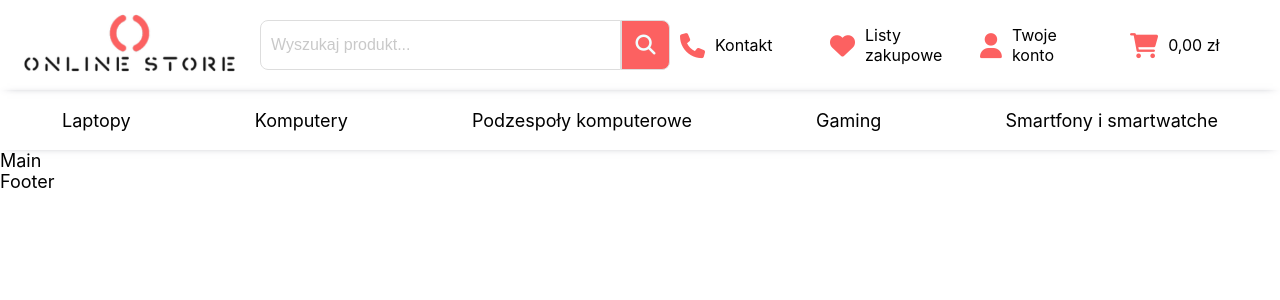
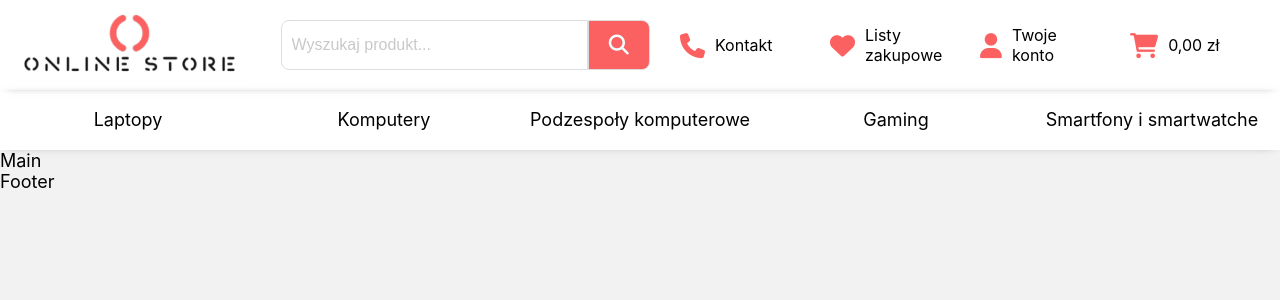
Before and after one commit to marcelberner/online-store, a React (Create React App) app: page / in a window 1280 px wide. Shown: the top 300 px of the page. Built offline with nearby package versions, Linux system fonts and the light colour scheme.

Commit message:
add dropdown menu

```diff
--- a/src/components/header/ControlButton.scss
+++ b/src/components/header/ControlButton.scss
@@ -1,3 +1,5 @@
+@import "../../styles/variables.scss";
+
 .control{
     &__button{
         display: flex;
@@ -8,9 +10,13 @@
     &__button:hover &__button-text{
         text-decoration: underline;
     }
+    &__button:hover &__button-icon{
+        color: $main-color-hover;
+    }
     &__button-icon{
         font-size: 2.5rem;
-        color: #fc6161;
+        transition: .3s;
+        color: $main-color;
     }
     &__button-text{
         font-size: 1.6rem;
--- a/src/components/header/Header.js
+++ b/src/components/header/Header.js
@@ -6,7 +6,7 @@ import "./Header.scss";
 
 const Header = () => {
   return (
-    <div className="header__container">
+    <header className="header__container">
       <div className="header__main header--fixed">
         <div className="header__content">
           <img src="./images/logo.png" alt="logo" className="logo"></img>
@@ -15,7 +15,7 @@ const Header = () => {
         </div>
       </div>
       <Navigation />
-    </div>
+    </header>
   );
 };
 
--- a/src/components/header/Header.scss
+++ b/src/components/header/Header.scss
@@ -1,17 +1,21 @@
+@import "../../styles/variables.scss";
+@import "./HeaderVariables.scss";
+
 .header {
   &__container {
     display: flex;
     flex-direction: column;
     align-items: center;
     width: 100%;
-    height: 15rem;
+    height: $header-height;
+    background-color: white;
   }
   &__main {
     display: flex;
     justify-content: center;
     width: inherit;
-    height: calc(15rem * 0.6);
-    box-shadow: 0px 1px 10px -7px rgba(66, 68, 90, 1);
+    height: $header-main-height;
+    box-shadow: $basic-box-shadow;
     overflow: hidden;
   }
   &--fixed {
@@ -22,7 +26,7 @@
     flex-direction: row;
     align-items: center;
     width: inherit;
-    max-width: 1800px;
+    max-width: $content-width-limit;
     height: inherit;
   }
 }
--- /dev/null
+++ b/src/components/header/HeaderVariables.scss
@@ -0,0 +1,3 @@
+$header-height: 15rem;
+$header-main-height: calc(15rem * 0.6);
+$header-nav-height: calc(15rem * 0.4);
--- a/src/components/header/Navigation.js
+++ b/src/components/header/Navigation.js
@@ -4,11 +4,49 @@ const Navigation = () => {
   return (
     <nav className="navigation">
       <ul className="navigation__content">
-      <li className="navigation__item">Laptopy</li>
-      <li className="navigation__item">Komputery</li>
-      <li className="navigation__item">Podzespoły komputerowe</li>
-      <li className="navigation__item">Gaming</li>
-      <li className="navigation__item">Smartfony i smartwatche</li>
+        <ul className="navigation__item">
+          <li className="list__item list__item--show">Laptopy</li>
+          <li className="list__item list__item--hide">Laptopy 2w1</li>
+          <li className="list__item list__item--hide">Tablety</li>
+          <li className="list__item list__item--hide">czytniki e-book</li>
+          <li className="list__item list__item--hide">Podstawki chłodzące</li>
+          <li className="list__item list__item--hide">Baterie do laptopów</li>
+          <li className="list__item list__item--hide">Etui do laptopów</li>
+        </ul>
+        <ul className="navigation__item">
+          <li className="list__item list__item--show">Komputery</li>
+          <li className="list__item list__item--hide">Komputery stacionarne</li>
+          <li className="list__item list__item--hide">Komputery All-In-One</li>
+          <li className="list__item list__item--hide">Komputery Mini PC</li>
+          <li className="list__item list__item--hide">Monitory</li>
+        </ul>
+        <ul className="navigation__item">
+          <li className="list__item list__item--show">Podzespoły komputerowe</li>
+          <li className="list__item list__item--hide">Dyski SSD</li>
+          <li className="list__item list__item--hide">Dyski Twarde</li>
+          <li className="list__item list__item--hide">Karty graficzne</li>
+          <li className="list__item list__item--hide">Procesory</li>
+          <li className="list__item list__item--hide">Pamięć RAM</li>
+          <li className="list__item list__item--hide">Obudowy</li>
+          <li className="list__item list__item--hide">Płyty główne</li>
+          <li className="list__item list__item--hide">Zasilacze</li>
+        </ul>
+        <ul className="navigation__item">
+          <li className="list__item list__item--show">Gaming</li>
+          <li className="list__item list__item--hide">Playstation</li>
+          <li className="list__item list__item--hide">Xbox</li>
+          <li className="list__item list__item--hide">Gry komputerowe</li>
+          <li className="list__item list__item--hide">Gamepady</li>
+          <li className="list__item list__item--hide">Gogle VR</li>
+        </ul>
+        <ul className="navigation__item">
+          <li className="list__item list__item--show">Smartfony i smartwatche</li>
+          <li className="list__item list__item--hide">IOS</li>
+          <li className="list__item list__item--hide">Android</li>
+          <li className="list__item list__item--hide">Smartwatche</li>
+          <li className="list__item list__item--hide">Pulsometry</li>
+          <li className="list__item list__item--hide">Etui na telefon</li>
+        </ul>
       </ul>
     </nav>
   );
--- a/src/components/header/Navigation.scss
+++ b/src/components/header/Navigation.scss
@@ -1,26 +1,53 @@
+@import "../../styles/variables.scss";
+@import "./HeaderVariables.scss";
+
 .navigation {
+  display: flex;
+  justify-content: center;
   width: 100%;
-  height: calc(15rem * 0.40);
-  box-shadow: 0px 1px 10px -7px rgba(66, 68, 90, 1);
-  margin-top: calc(15rem * 0.6);
+  height: $header-nav-height;
+  box-shadow: $basic-box-shadow;
+  margin-top: $header-main-height;
+
   &__content {
     display: flex;
-    flex-direction: row;
-    align-items: center;
+    height: inherit;
     width: inherit;
-    max-width: 1800px;
-    height: inherit;
-    list-style: none;
+    max-width: $content-width-limit;
   }
   &__item {
     display: flex;
-    flex-grow: 1;
-    align-items: center;
-    justify-content: center;
-    height: 100%;
+    flex-direction: column;
+    list-style: none;
+    width: 100%;
+    transition: 0.1s;
     cursor: pointer;
   }
-  &__item:hover {
-      border-bottom: 3px solid #fc6161;
+  &__item:hover .list__item--show {
+    border-bottom: 3px solid $main-color;
+    color: $main-color;
+    font-weight: $font-weight;
+    z-index: 2;
+  }
+  &__item:hover .list__item--hide {
+    display: block;
   }
 }
+
+.list {
+  &__item {
+    line-height: $header-nav-height;
+    width: 100%;
+    text-align: center;
+  }
+  &__item--hide {
+    border-bottom: $thin-border;
+    background-color: white;
+    display: none;
+    z-index: 1;
+  }
+  &__item--hide:hover {
+    color: $main-color;
+    font-weight: $font-weight;
+  }
+}
--- a/src/components/header/QuickSearch.scss
+++ b/src/components/header/QuickSearch.scss
@@ -1,3 +1,7 @@
+@import "../../styles/variables.scss";
+
+$input-border: 1px solid rgb(221, 221, 221);
+
 .search {
   &__container {
     display: flex;
@@ -13,11 +17,11 @@
     align-items: center;
   }
   &__input {
-    width: 90%;
+    width: 75%;
     height: 5rem;
     padding: 1rem;
     font-size: 1.6rem;
-    border: 1px solid rgb(221, 221, 221);
+    border: $input-border;
     border-radius: 8px 0 0 8px;
   }
   &__input:focus {
@@ -27,17 +31,18 @@
       color: rgb(201, 201, 201);
   }
   &__button {
-    width: 5rem;
+    width: 15%;
+    min-width: 5rem;
     height: 5rem;
     font-size: 2rem;
     border-radius: 0 8px 8px 0;
     transition: 0.3s;
     color: azure;
-    border: 1px solid rgb(221, 221, 221);
-    background-color: #fc6161;
+    border: $input-border;
+    background-color: $main-color;
     cursor: pointer;
   }
   &__button:hover {
-    background-color: #d83939;
+    background-color: $main-color-hover;
   }
 }
--- a/src/styles/index.scss
+++ b/src/styles/index.scss
@@ -1,3 +1,5 @@
+@import "./variables.scss";
+
 * {
   margin: 0;
   padding: 0;
@@ -9,6 +11,7 @@ html {
 
 body {
   font-size: 1.8rem;
+  background-color: $background-color;
   font-family: -apple-system, BlinkMacSystemFont, "Segoe UI", Roboto, Oxygen,
     Ubuntu, Cantarell, "Open Sans", "Helvetica Neue", sans-serif;
 }
--- a/src/styles/variables.scss
+++ b/src/styles/variables.scss
@@ -0,0 +1,12 @@
+//colors and decorations
+$main-color: #fc6161;
+$main-color-hover: #d83939;
+$background-color: #f2f2f2;
+
+$font-weight: 500;
+
+$basic-box-shadow: 0px 1px 10px -7px rgba(66, 68, 90, 1);
+$thin-border: 1px solid rgb(238, 238, 238);
+
+//size
+$content-width-limit: 1800px;
```
